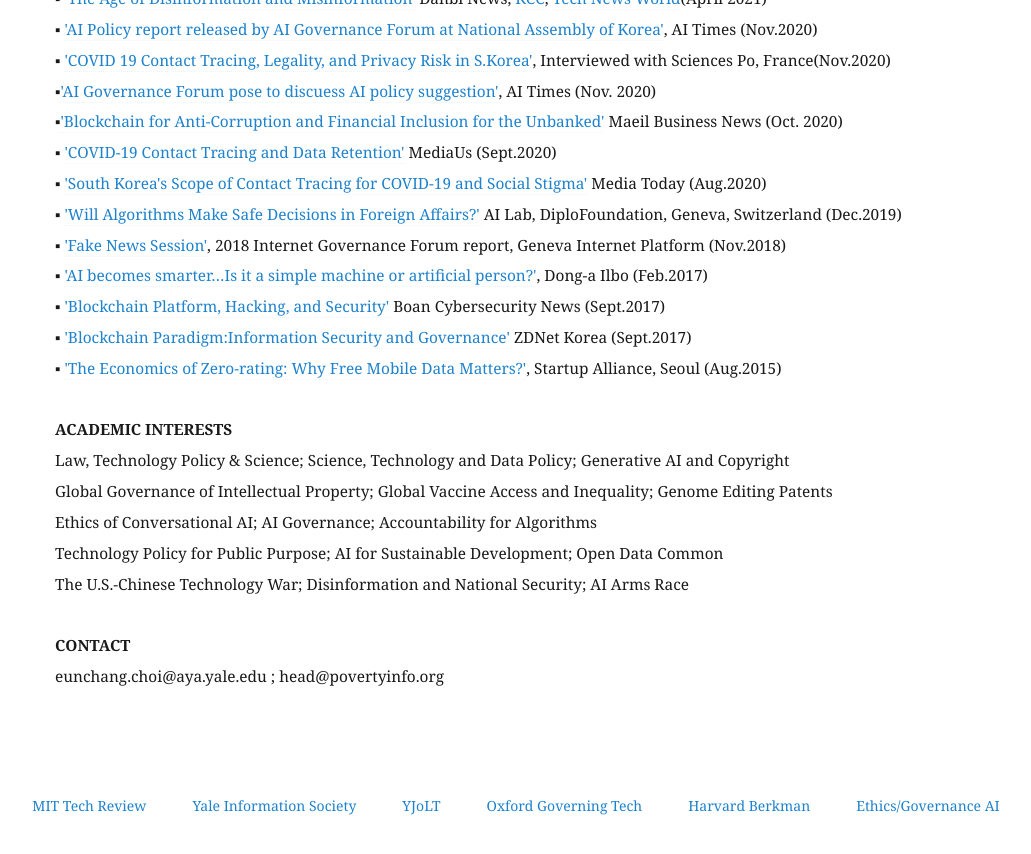
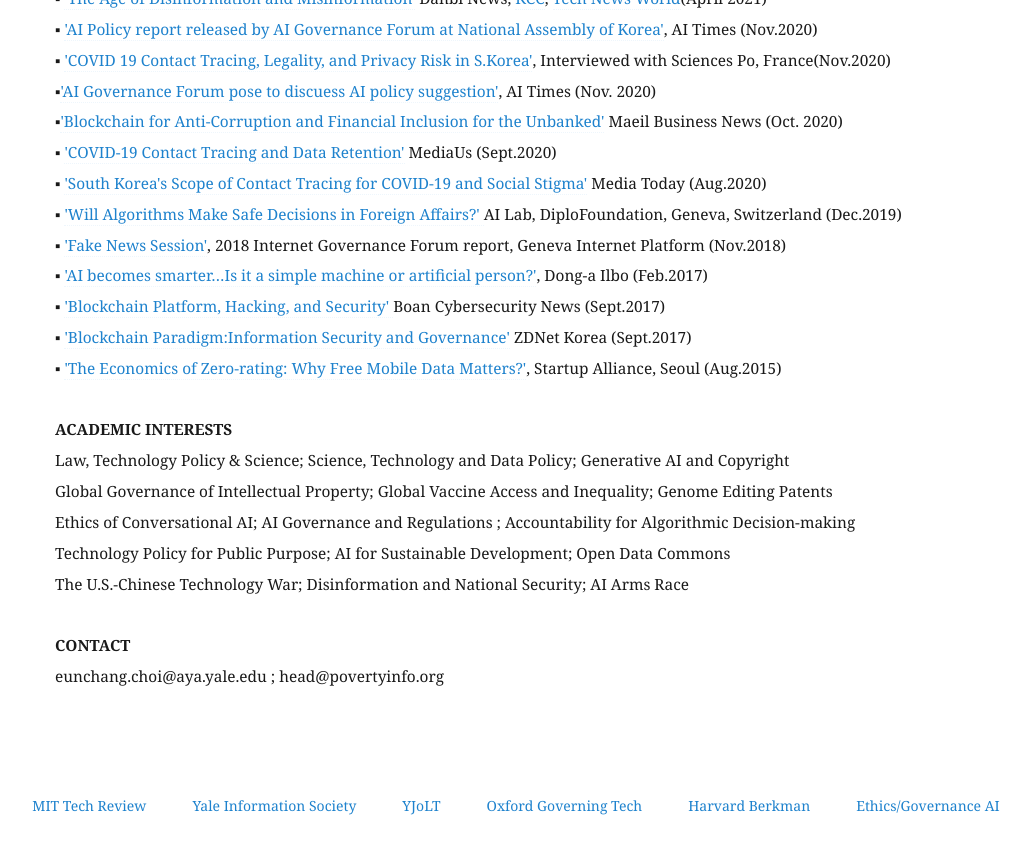
Before and after one commit to eunchangchoi/eunchangchoi.github.io, a Jekyll site: the page built from index.md, in a window 1280 px wide and 900 px high, scrolled down 7715 px. Shown: the top 854 px of the window, without its empty margins (45-1076 px from the left). Built offline with Jekyll 4.4.1, drawn with Linux system fonts in a browser that asks for light colours.

Commit message:
Update index.md

```diff
--- a/index.md
+++ b/index.md
@@ -192,8 +192,8 @@ title: "Choi, Eun Chang 최은창"
  <strong> ACADEMIC INTERESTS </strong> <br>
    Law, Technology Policy & Science; Science, Technology and Data Policy; Generative AI and Copyright <br>
    Global Governance of Intellectual Property; Global Vaccine Access and Inequality; Genome Editing Patents <br>
-   Ethics of Conversational AI; AI Governance; Accountability for Algorithms <br>
-   Technology Policy for Public Purpose; AI for Sustainable Development; Open Data Common <br>
+   Ethics of Conversational AI; AI Governance and Regulations ; Accountability for Algorithmic Decision-making <br>
+   Technology Policy for Public Purpose; AI for Sustainable Development; Open Data Commons <br>
    The U.S.-Chinese Technology War; Disinformation and National Security; AI Arms Race <br>
   <br>
    <strong> CONTACT</strong> <br>
```
